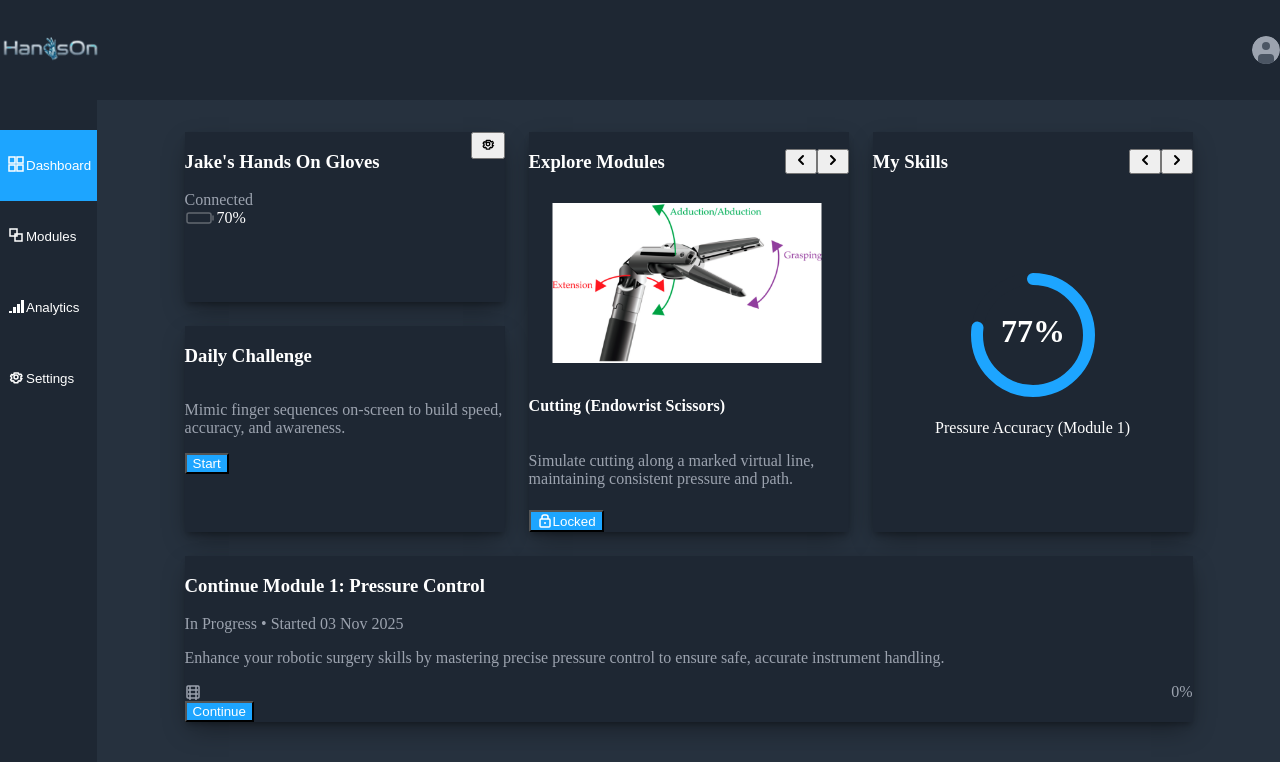
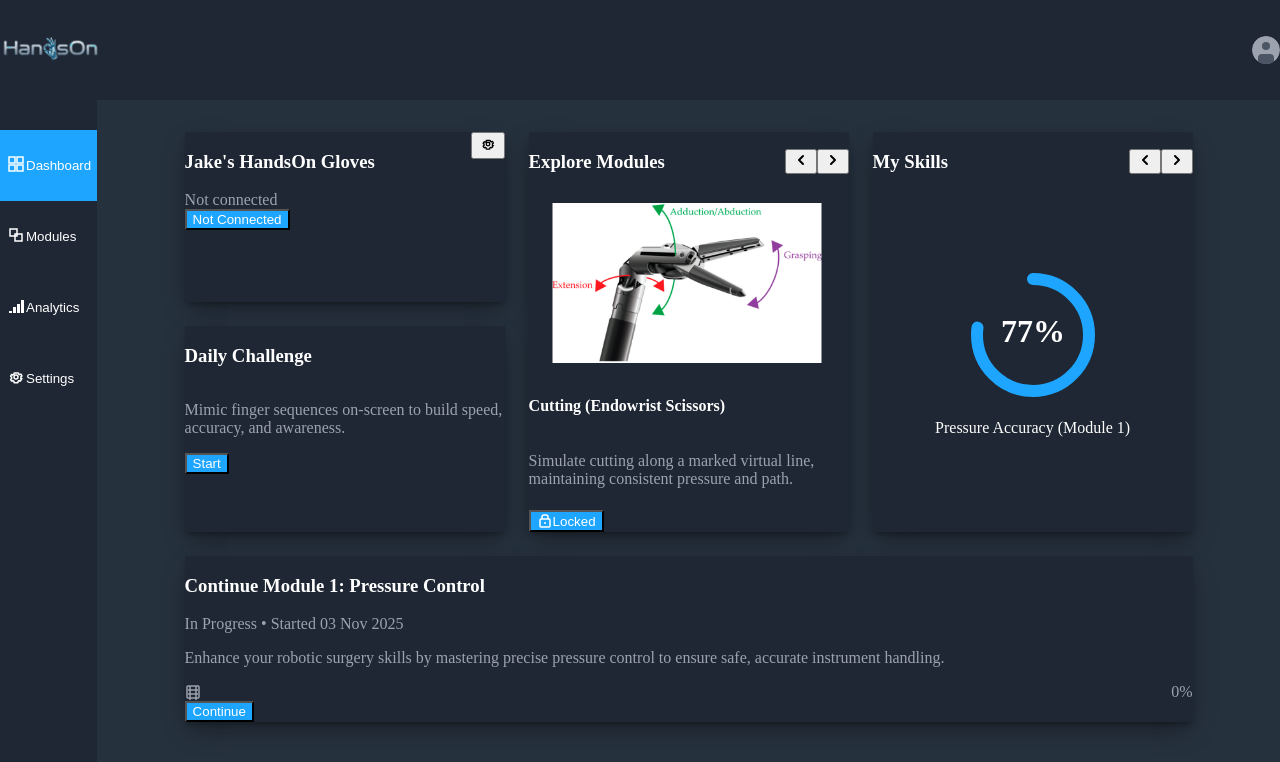
Before and after one commit to jake-riina/Hands-On-Robotic-Surgery-Training, a React (Vite) app: page /dashboard in a window 1280 px wide. Shown: the top 762 px of the page. Built offline with nearby package versions, Linux system fonts and the light colour scheme.

Commit message:
bluetooth connection button

```diff
--- a/package.json
+++ b/package.json
@@ -21,6 +21,7 @@
     "@types/node": "^24.10.0",
     "@types/react": "^19.2.2",
     "@types/react-dom": "^19.2.2",
+    "@types/web-bluetooth": "^0.0.21",
     "@vitejs/plugin-react": "^5.1.0",
     "autoprefixer": "^10.4.22",
     "eslint": "^9.39.1",
--- a/src/pages/DashboardGlovesConnected.tsx
+++ b/src/pages/DashboardGlovesConnected.tsx
@@ -1,8 +1,53 @@
 import { useNavigate, useLocation } from 'react-router-dom';
+import { useState } from 'react';
 
 const DashboardGlovesConnected = () => {
   const navigate = useNavigate();
   const location = useLocation();
+  const [isConnected, setIsConnected] = useState(false);
+  const [isConnecting, setIsConnecting] = useState(false);
+const [connectMessage, setConnectMessage] = useState<string | null>(null);
+
+const handleConnectGloves = async () => {
+  if (!navigator.bluetooth) {
+    setConnectMessage('Bluetooth is not supported in this browser.');
+    return;
+  }
+
+  setIsConnecting(true);
+  setConnectMessage(null);
+
+  try {
+    const device = await navigator.bluetooth.requestDevice({
+      filters: [
+        {
+          // Environmental Sensing service (0x181A)
+          services: [0x181A],
+        },
+      ],
+    });
+
+    const server = await device.gatt?.connect();
+    if (!server) {
+      throw new Error('Failed to connect to device.');
+    }
+
+    setIsConnected(true);
+    setConnectMessage('Gloves connected.');
+
+    device.addEventListener('gattserverdisconnected', () => {
+      setIsConnected(false);
+      setConnectMessage('Connection lost.');
+    });
+  } catch (error) {
+    console.error(error);
+    setIsConnected(false);
+    setConnectMessage('Connection failed or was cancelled.');
+  } finally {
+    setIsConnecting(false);
+  }
+};
+
 
   // Navigation items with icons
   const navItems = [
@@ -161,7 +206,7 @@ const DashboardGlovesConnected = () => {
               >
                 <div className="flex items-start justify-between mb-4">
                   <h3 className="text-lg font-semibold" style={{ color: 'white' }}>
-                    Jake's Hands On Gloves
+                    Jake's HandsOn Gloves
                   </h3>
                   <button className="text-gray-400 hover:text-gray-300">
                     <svg width="18" height="18" viewBox="0 0 20 20" fill="none" xmlns="http://www.w3.org/2000/svg">
@@ -170,25 +215,43 @@ const DashboardGlovesConnected = () => {
                     </svg>
                   </button>
                 </div>
-                <div className="flex items-center gap-2 mb-4">
-                  <div className="w-2 h-2 rounded-full" style={{ backgroundColor: '#10B981' }}></div>
-                  <span className="text-sm" style={{ color: '#9CA3AF' }}>Connected</span>
-                </div>
-                  <div className="flex items-center gap-2">
-                    <div className="relative" style={{ width: '32px', height: '18px' }}>
-                      <svg width="32" height="18" viewBox="0 0 32 18" fill="none" xmlns="http://www.w3.org/2000/svg">
-                        <rect x="2" y="4" width="24" height="10" rx="2" stroke="white" strokeWidth="1.5" fill="none" opacity="0.3"/>
-                        <path d="M28 7v4" stroke="white" strokeWidth="1.5" strokeLinecap="round" opacity="0.3"/>
-                      </svg>
-                      <div className="absolute inset-0 flex items-center" style={{ paddingLeft: '6px', paddingRight: '8px', gap: '3px' }}>
-                        <div className="w-1.5 h-3 rounded-sm" style={{ backgroundColor: '#10B981' }}></div>
-                        <div className="w-1.5 h-3 rounded-sm" style={{ backgroundColor: '#10B981' }}></div>
-                        <div className="w-1.5 h-3 rounded-sm" style={{ backgroundColor: '#10B981' }}></div>
-                      </div>
-                    </div>
-                    <span className="text-sm font-medium" style={{ color: 'white' }}>70%</span>
-                  </div>
-              </div>
+                  {/* Connection status row */}
+  <div className="flex items-center gap-2 mb-2">
+    <div
+      className="w-2 h-2 rounded-full"
+      style={{ backgroundColor: isConnected ? '#10B981' : '#EF4444' }} // green vs red
+    ></div>
+    <span className="text-sm" style={{ color: '#9CA3AF' }}>
+      {isConnected ? 'Connected' : 'Not connected'}
+    </span>
+  </div>
+
+  {/* Connect / status button */}
+  <button
+    type="button"
+    onClick={handleConnectGloves}
+    disabled={isConnecting}
+    className="mt-2 px-4 py-2 rounded-lg text-sm font-medium disabled:opacity-60"
+    style={{
+      backgroundColor: isConnected ? '#10B981' : '#1DA5FF',
+      color: 'white',
+    }}
+  >
+    {isConnecting
+      ? 'Connecting...'
+      : isConnected
+      ? 'Connected'
+      : 'Not Connected'}
+  </button>
+
+  {/* Optional status message */}
+  {connectMessage && (
+    <p className="mt-2 text-xs" style={{ color: '#9CA3AF' }}>
+      {connectMessage}
+    </p>
+  )}
+</div>
+
 
               {/* Box 4: Daily Challenge Card */}
               <div
```
Also changed, not shown: 1 other file (tests, documents, lock files or other folders).
